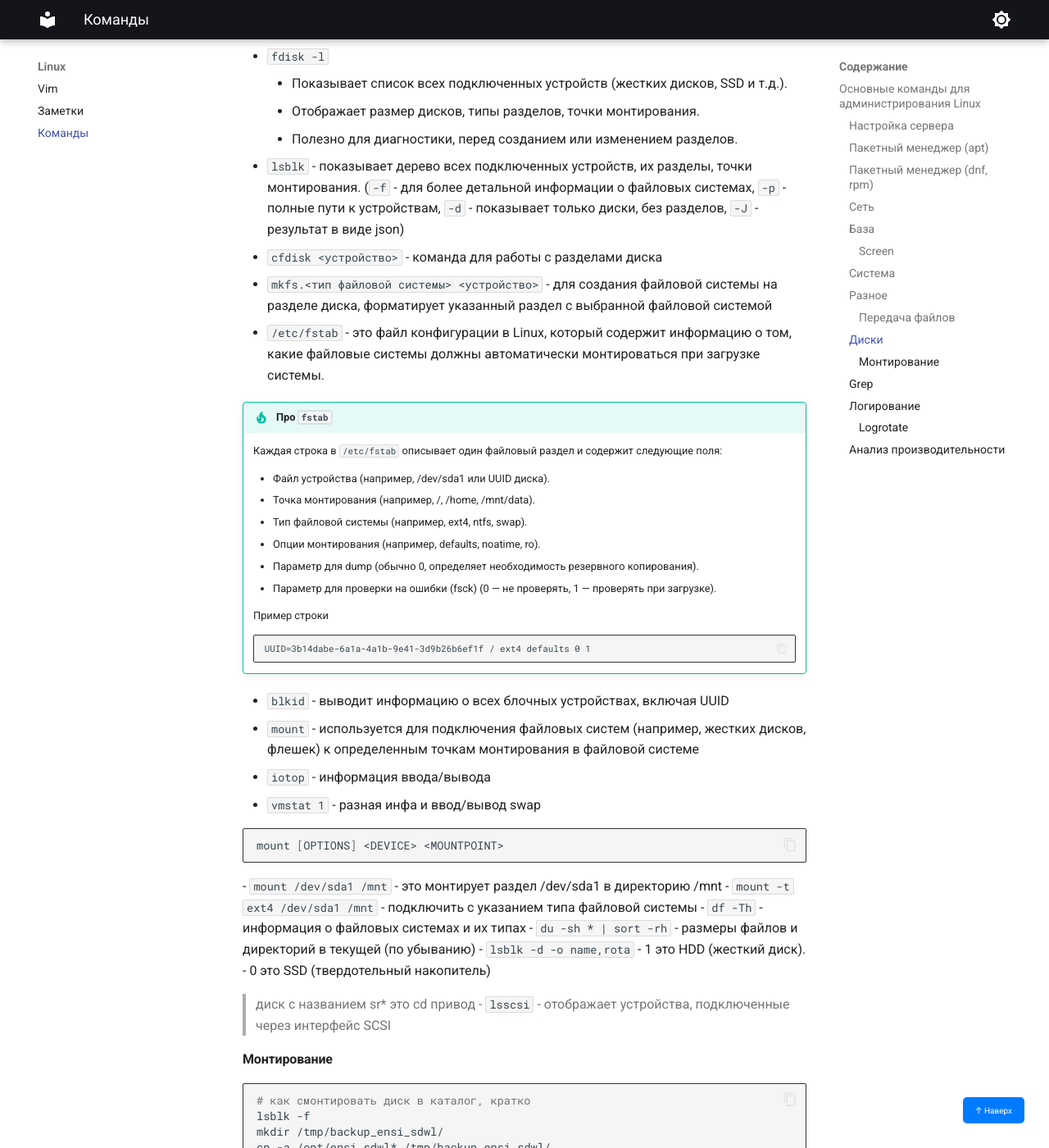
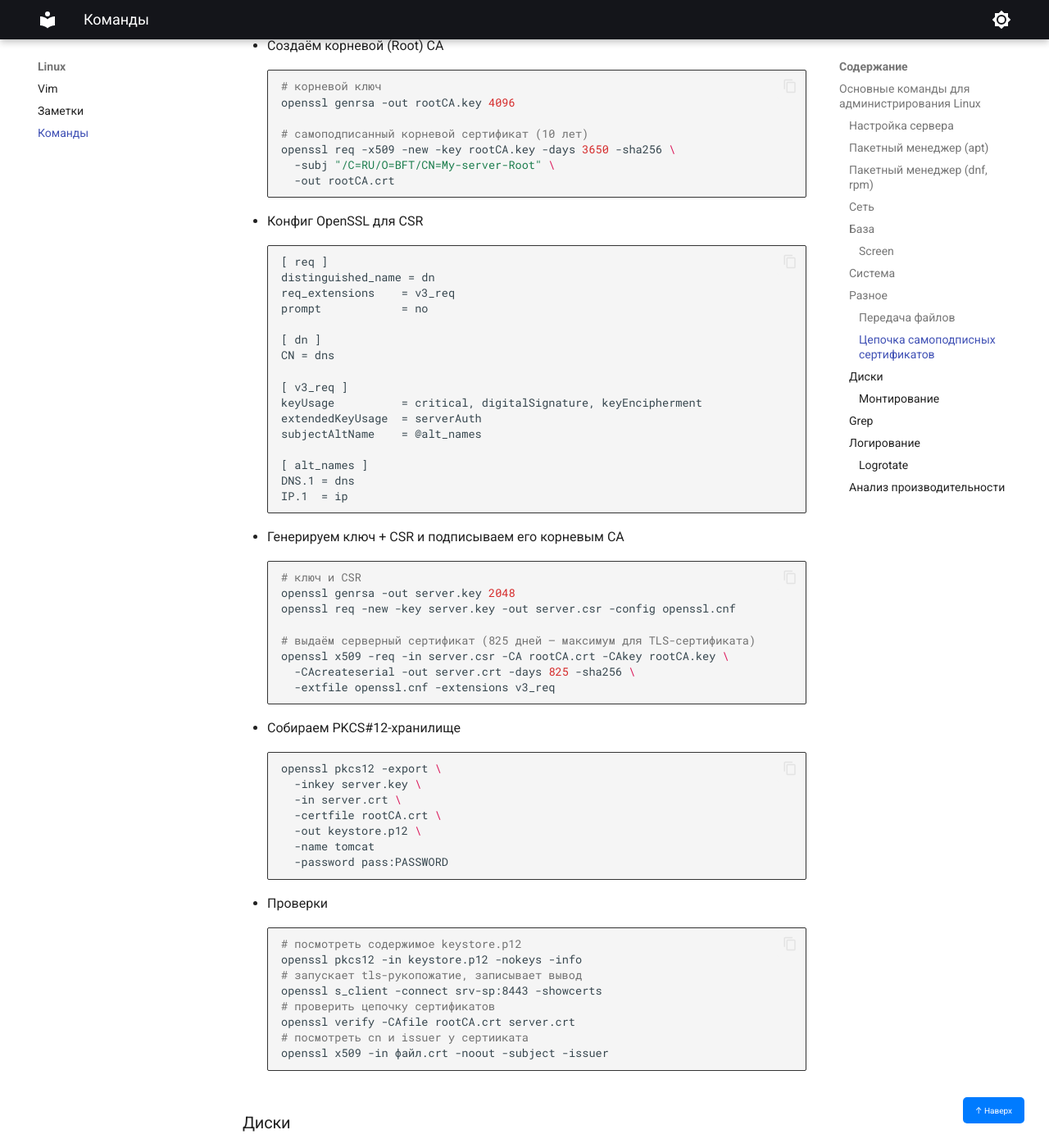
Before and after one commit to ilyamak04/wiki, an MkDocs documentation site: the page built from docs/linux/Команды.md, in a window 1280 px wide and 1400 px high, scrolled down 10959 px. Shown: the whole window at 82% size. Built offline with MkDocs 1.6.1 and Material for MkDocs 9.7.7, drawn with Linux system fonts in a browser that asks for light colours; some of the changed text lies outside the part shown.

Commit message:
add linux comands

````diff
--- a/docs/linux/Команды.md
+++ b/docs/linux/Команды.md
@@ -359,6 +359,74 @@ config.yml
 - `rsync -avz  /path/to/file/filename.txt user_name@ip:/path/to/file` - передать файл на удалённый сервер
 - `rsync -avz user_name@ip:/path/to/filename.txt .` - загрузить файл с удалённого сервера
 
+#### Цепочка самоподписных сертификатов
+
+- Создаём корневой (Root) CA
+```bash
+# корневой ключ
+openssl genrsa -out rootCA.key 4096
+
+# самоподписанный корневой сертификат (10 лет)
+openssl req -x509 -new -key rootCA.key -days 3650 -sha256 \
+  -subj "/C=RU/O=BFT/CN=My-server-Root" \
+  -out rootCA.crt
+```
+
+- Конфиг OpenSSL для CSR
+```conf
+[ req ]
+distinguished_name = dn
+req_extensions    = v3_req
+prompt            = no
+
+[ dn ]
+CN = dns
+
+[ v3_req ]
+keyUsage          = critical, digitalSignature, keyEncipherment
+extendedKeyUsage  = serverAuth
+subjectAltName    = @alt_names
+
+[ alt_names ]
+DNS.1 = dns
+IP.1  = ip
+```
+
+- Генерируем ключ + CSR и подписываем его корневым CA
+```bash
+# ключ и CSR
+openssl genrsa -out server.key 2048
+openssl req -new -key server.key -out server.csr -config openssl.cnf
+
+# выдаём серверный сертификат (825 дней — максимум для TLS-сертификата)
+openssl x509 -req -in server.csr -CA rootCA.crt -CAkey rootCA.key \
+  -CAcreateserial -out server.crt -days 825 -sha256 \
+  -extfile openssl.cnf -extensions v3_req
+```
+
+- Собираем PKCS#12-хранилище
+```bash
+openssl pkcs12 -export \
+  -inkey server.key \
+  -in server.crt \
+  -certfile rootCA.crt \
+  -out keystore.p12 \
+  -name tomcat
+  -password pass:PASSWORD
+```
+
+- Проверки
+```bash
+# посмотреть содержимое keystore.p12
+openssl pkcs12 -in keystore.p12 -nokeys -info
+# запускает tls-рукопожатие, записывает вывод
+openssl s_client -connect srv-sp:8443 -showcerts
+# проверить цепочку сертификатов
+openssl verify -CAfile rootCA.crt server.crt
+# посмотреть cn и issuer у сертииката
+openssl x509 -in файл.crt -noout -subject -issuer
+```
+
 ### Диски
 
 - `fdisk -l`
````
Also changed, not shown: other parts of docs/linux/Команды.md (+2 -0 lines).
